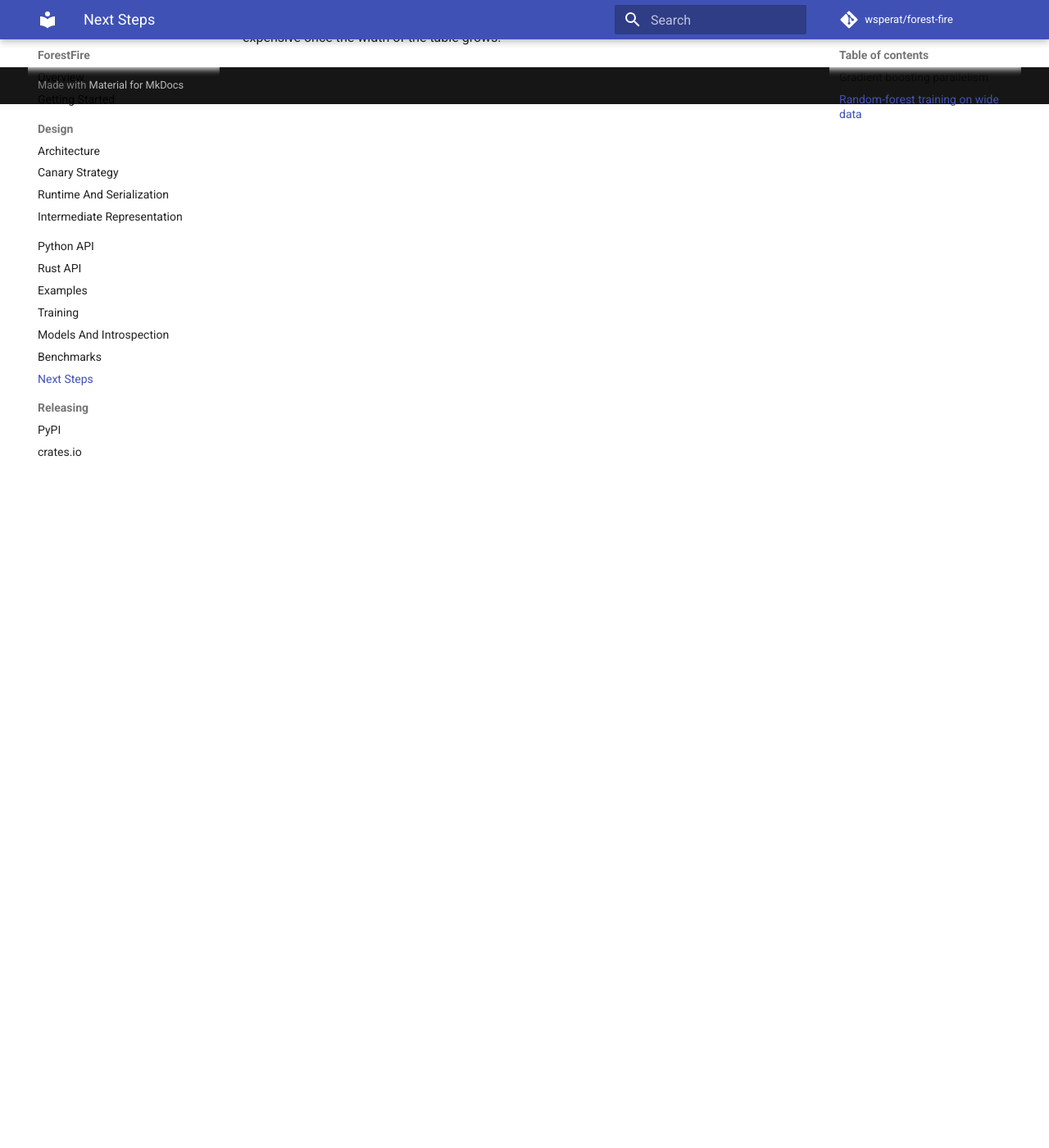
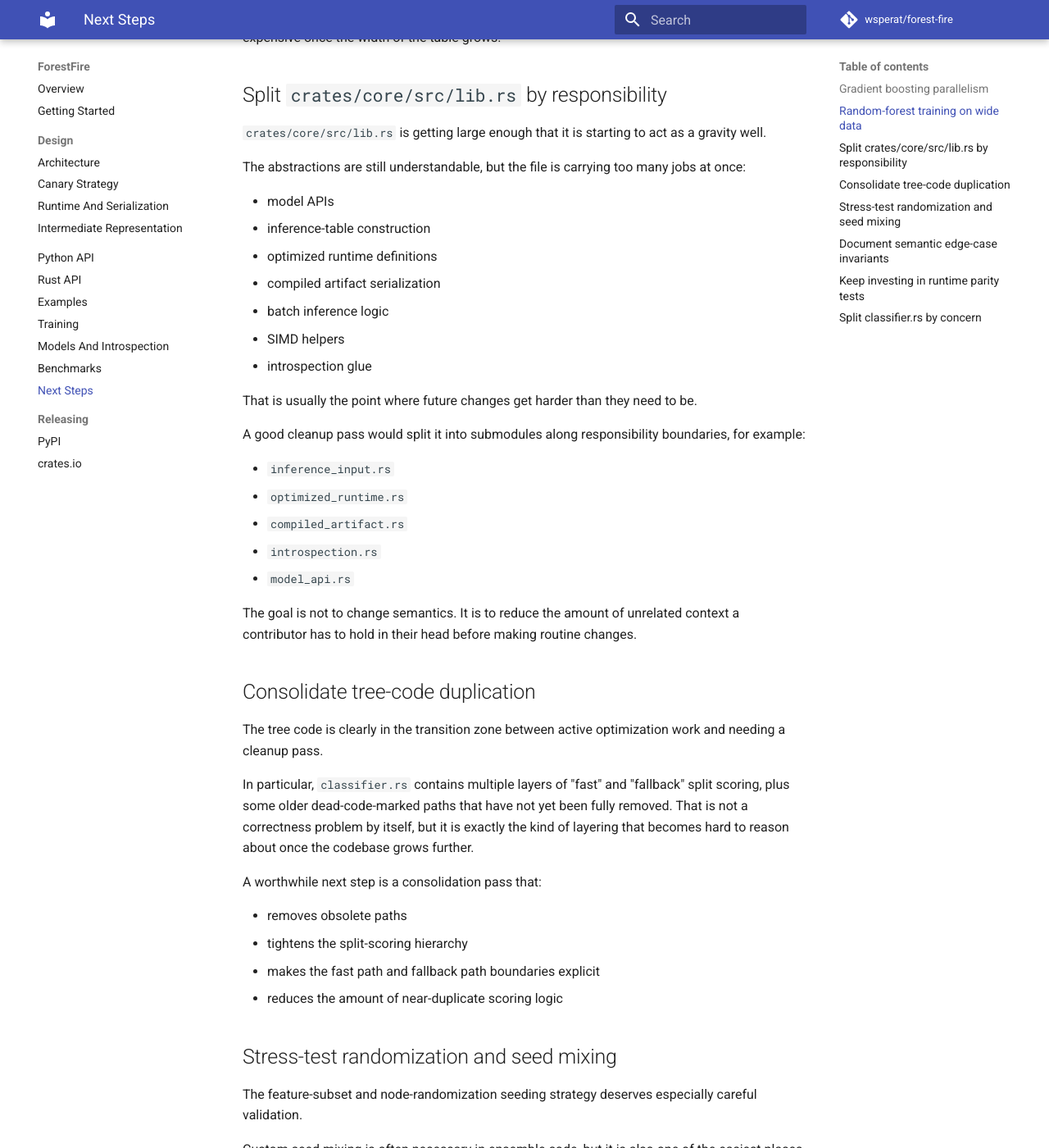
Before and after one commit to wsperat/forest-fire, an MkDocs documentation site: the page built from docs/next-steps.md, in a window 1280 px wide and 1400 px high, scrolled down 2018 px. Shown: the whole window at 82% size. Built offline with MkDocs 1.6.1 and Material for MkDocs 9.7.7, drawn with Linux system fonts in a browser that asks for light colours; comment, search, counter and statistics services are not loaded; some of the changed text lies outside the part shown.

Commit message:
update next steps

```diff
--- a/docs/next-steps.md
+++ b/docs/next-steps.md
@@ -78,3 +78,128 @@ useful breakdown to collect on wide RF workloads is:
 
 The likely root issue is not lack of outer parallelism. It is that per-node
 per-feature work is still too expensive once the width of the table grows.
+
+## Split `crates/core/src/lib.rs` by responsibility
+
+`crates/core/src/lib.rs` is getting large enough that it is starting to act as
+a gravity well.
+
+The abstractions are still understandable, but the file is carrying too many
+jobs at once:
+
+- model APIs
+- inference-table construction
+- optimized runtime definitions
+- compiled artifact serialization
+- batch inference logic
+- SIMD helpers
+- introspection glue
+
+That is usually the point where future changes get harder than they need to be.
+
+A good cleanup pass would split it into submodules along responsibility
+boundaries, for example:
+
+- `inference_input.rs`
+- `optimized_runtime.rs`
+- `compiled_artifact.rs`
+- `introspection.rs`
+- `model_api.rs`
+
+The goal is not to change semantics. It is to reduce the amount of unrelated
+context a contributor has to hold in their head before making routine changes.
+
+## Consolidate tree-code duplication
+
+The tree code is clearly in the transition zone between active optimization work
+and needing a cleanup pass.
+
+In particular, `classifier.rs` contains multiple layers of "fast" and
+"fallback" split scoring, plus some older dead-code-marked paths that have not
+yet been fully removed. That is not a correctness problem by itself, but it is
+exactly the kind of layering that becomes hard to reason about once the codebase
+grows further.
+
+A worthwhile next step is a consolidation pass that:
+
+- removes obsolete paths
+- tightens the split-scoring hierarchy
+- makes the fast path and fallback path boundaries explicit
+- reduces the amount of near-duplicate scoring logic
+
+## Stress-test randomization and seed mixing
+
+The feature-subset and node-randomization seeding strategy deserves especially
+careful validation.
+
+Custom seed mixing is often necessary in ensemble code, but it is also one of
+the easiest places for subtle bias or accidental correlation to creep in. Even
+when the code is logically correct, weak seed derivation can reduce the
+effective randomness of forests or randomized split search.
+
+This area would benefit from more than ordinary unit tests:
+
+- determinism checks across repeated runs
+- property tests for seed stability and reproducibility
+- tests that look for accidental correlations in feature-subset choices
+- broader ensemble-behavior checks under many seeds
+
+## Document semantic edge-case invariants
+
+There are several API and semantics choices that appear intentional but are
+surprising enough that they should probably be documented as explicit
+invariants.
+
+Examples:
+
+- forests ignore canaries entirely
+- boosting keeps canaries active
+- classification labels are encoded as sorted numeric values
+- class tie-breaking favors later indices in some `max_by` calls
+
+These may all be valid design choices, but they affect behavior in edge cases.
+Making them explicit would help users understand surprising outcomes and would
+also make regression testing easier.
+
+## Keep investing in runtime parity tests
+
+The optimized runtime is one of the strongest parts of the system, but it is
+also one of the highest-risk maintenance areas.
+
+There are multiple representations of the same underlying model semantics:
+
+- the semantic model path
+- the optimized runtime path
+- compiled serialization artifacts
+- introspection parity requirements
+
+That means there are multiple places where the same truth must remain aligned.
+The existing tests already help a great deal, but this is exactly the area
+where round-trip and parity tests are worth continuing to expand.
+
+High-value coverage here includes:
+
+- semantic model vs optimized runtime prediction parity
+- optimized runtime vs compiled artifact parity
+- serialization and reload round-trips
+- introspection parity across semantic and optimized forms
+
+## Split `classifier.rs` by concern
+
+The classifier module is strong, but it is dense enough that more internal
+decomposition would pay for itself.
+
+Right now there are enough responsibilities in that file to justify splitting
+it into smaller units such as:
+
+- training orchestration
+- split scoring
+- histogram construction
+- partitioning
+- oblivious-specific logic
+- IR conversion
+
+This is partly a readability improvement, but it also helps make future
+optimization work safer. Smaller files with clearer responsibility boundaries
+make it easier to reason about which changes should affect behavior, which
+should affect only performance, and which should be pure refactors.
```
